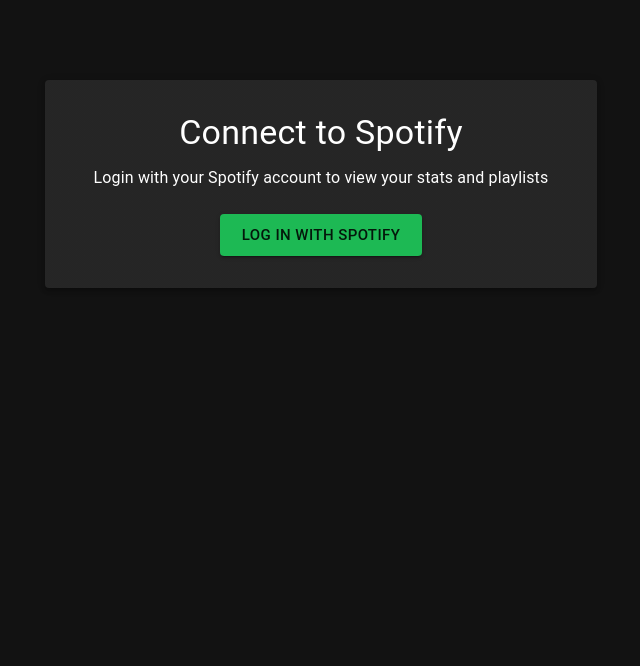
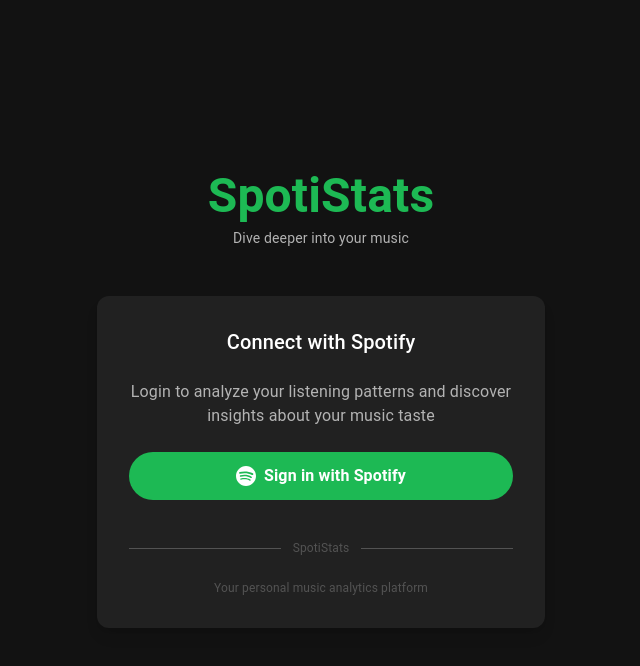
Before and after one commit to BodakvaKyryl/SpotiStats, a Next.js app: page /login in a window 1280 px wide. Shown: the top 666 px of the page, without its empty margins (319-959 px from the left). Built offline with nearby package versions, Linux system fonts and the light colour scheme; no server answers.

Commit message:
Updated login page

```diff
--- a/app/login/page.tsx
+++ b/app/login/page.tsx
@@ -1,7 +1,8 @@
 "use client";
 
-import { Box, Button, Container, Paper, Typography } from "@mui/material";
+import { colors } from "@/styles/colors";
 import { signIn, useSession } from "next-auth/react";
+import Image from "next/image";
 import { useRouter } from "next/navigation";
 import { useEffect } from "react";
 
@@ -18,63 +19,88 @@
   }, [isAuthenticated, session, router]);
 
   return (
-    <Container maxWidth="sm">
-      <Box
-        sx={{
-          mt: 10,
-          display: "flex",
-          flexDirection: "column",
-          alignItems: "center",
-          gap: 3,
-        }}>
-        <Paper
-          elevation={3}
-          sx={{
-            p: 4,
-            width: "100%",
-            display: "flex",
-            flexDirection: "column",
-            alignItems: "center",
-          }}>
+    <div
+      className="flex h-screen w-full items-center justify-center p-4"
+      style={{ backgroundColor: colors.spotifyBlack }}>
+      <div className="w-full max-w-md">
+        <div className="mb-12 flex flex-col items-center">
+          <div className="mb-2 text-5xl font-bold" style={{ color: colors.spotifyGreen }}>
+            SpotiStats
+          </div>
+          <div className="text-sm" style={{ color: colors.spotifyGreyLight }}>
+            Dive deeper into your music
+          </div>
+        </div>
+
+        <div className="rounded-xl p-8 shadow-lg" style={{ backgroundColor: colors.spotifyGreyDark }}>
           {isLoading ? (
-            <Typography variant="body1">Checking authentication status...</Typography>
+            <div className="flex justify-center py-6">
+              <div
+                className="h-8 w-8 animate-spin rounded-full border-2 border-t-transparent"
+                style={{ borderColor: colors.spotifyGreen, borderTopColor: "transparent" }}></div>
+            </div>
           ) : isAuthenticated && session?.user ? (
-            <>
-              <Typography variant="h5" gutterBottom>
-                Welcome back, {session.user.name}
-              </Typography>
-              <Typography variant="body1" sx={{ mb: 2 }}>
-                You are now logged in!
-              </Typography>
-              <Button variant="contained" onClick={() => router.push("/home")} sx={{ mt: 2 }}>
-                Go to Home
-              </Button>
-            </>
+            <div className="space-y-6 text-center">
+              <div className="flex flex-col items-center gap-2">
+                {session.user.image && (
+                  <Image
+                    src={session.user.image}
+                    alt="Profile"
+                    className="h-16 w-16 rounded-full border-2"
+                    style={{ borderColor: colors.spotifyGreen }}
+                  />
+                )}
+                <h2 className="text-2xl font-bold text-white">Welcome back, {session.user.name}</h2>
+              </div>
+              <p style={{ color: colors.spotifyGreyLight }}>Your account is connected</p>
+              <button
+                onClick={() => router.push("/home")}
+                className="w-full rounded-full py-3 font-bold transition-colors"
+                style={{
+                  backgroundColor: colors.spotifyGreen,
+                  color: "white",
+                  ":hover": { backgroundColor: colors.spotifyGreenHover },
+                }}
+                onMouseOver={(e) => (e.currentTarget.style.backgroundColor = colors.spotifyGreenHover)}
+                onMouseOut={(e) => (e.currentTarget.style.backgroundColor = colors.spotifyGreen)}>
+                Explore Your Stats
+              </button>
+            </div>
           ) : (
-            <>
-              <Typography variant="h4" gutterBottom>
-                Connect to Spotify
-              </Typography>
-              <Typography variant="body1" sx={{ mb: 3, textAlign: "center" }}>
-                Login with your Spotify account to view your stats and playlists
-              </Typography>
-              <Button
-                variant="contained"
+            <div className="space-y-6 text-center">
+              <h2 className="text-xl font-medium text-white">Connect with Spotify</h2>
+              <p style={{ color: colors.spotifyGreyLight }}>
+                Login to analyze your listening patterns and discover insights about your music taste
+              </p>
+              <button
                 onClick={() => signIn("spotify", { callbackUrl: "/home" })}
-                size="large"
-                sx={{
-                  bgcolor: "#1db954",
-                  "&:hover": {
-                    bgcolor: "#1ed760",
-                  },
-                }}>
-                Log in with Spotify
-              </Button>
-            </>
+                className="flex w-full items-center justify-center gap-2 rounded-full py-3 font-bold transition-colors"
+                style={{
+                  backgroundColor: colors.spotifyGreen,
+                  color: "white",
+                }}
+                onMouseOver={(e) => (e.currentTarget.style.backgroundColor = colors.spotifyGreenHover)}
+                onMouseOut={(e) => (e.currentTarget.style.backgroundColor = colors.spotifyGreen)}>
+                <svg width="20" height="20" viewBox="0 0 24 24" fill="currentColor">
+                  <path d="M12 0C5.4 0 0 5.4 0 12s5.4 12 12 12 12-5.4 12-12S18.66 0 12 0zm5.521 17.34c-.24.359-.66.48-1.021.24-2.82-1.74-6.36-2.101-10.561-1.141-.418.122-.779-.179-.899-.539-.12-.421.18-.78.54-.9 4.56-1.021 8.52-.6 11.64 1.32.42.18.479.659.301 1.02zm1.44-3.3c-.301.42-.841.6-1.262.3-3.239-1.98-8.159-2.58-11.939-1.38-.479.12-1.02-.12-1.14-.6-.12-.48.12-1.021.6-1.141C9.6 9.9 15 10.561 18.72 12.84c.361.181.54.78.241 1.2zm.12-3.36C15.24 8.4 8.82 8.16 5.16 9.301c-.6.179-1.2-.181-1.38-.721-.18-.601.18-1.2.72-1.381 4.26-1.26 11.28-1.02 15.721 1.621.539.3.719 1.02.419 1.56-.299.421-1.02.599-1.559.3z" />
+                </svg>
+                Sign in with Spotify
+              </button>
+              <div className="flex items-center justify-center gap-1 pt-4">
+                <div className="h-px flex-1" style={{ backgroundColor: colors.spotifyGreyMedium }}></div>
+                <span className="px-2 text-xs" style={{ color: colors.spotifyGreyMedium }}>
+                  SpotiStats
+                </span>
+                <div className="h-px flex-1" style={{ backgroundColor: colors.spotifyGreyMedium }}></div>
+              </div>
+              <p className="mt-2 text-xs" style={{ color: colors.spotifyGreyMedium }}>
+                Your personal music analytics platform
+              </p>
+            </div>
           )}
-        </Paper>
-      </Box>
-    </Container>
+        </div>
+      </div>
+    </div>
   );
 };
 
```
